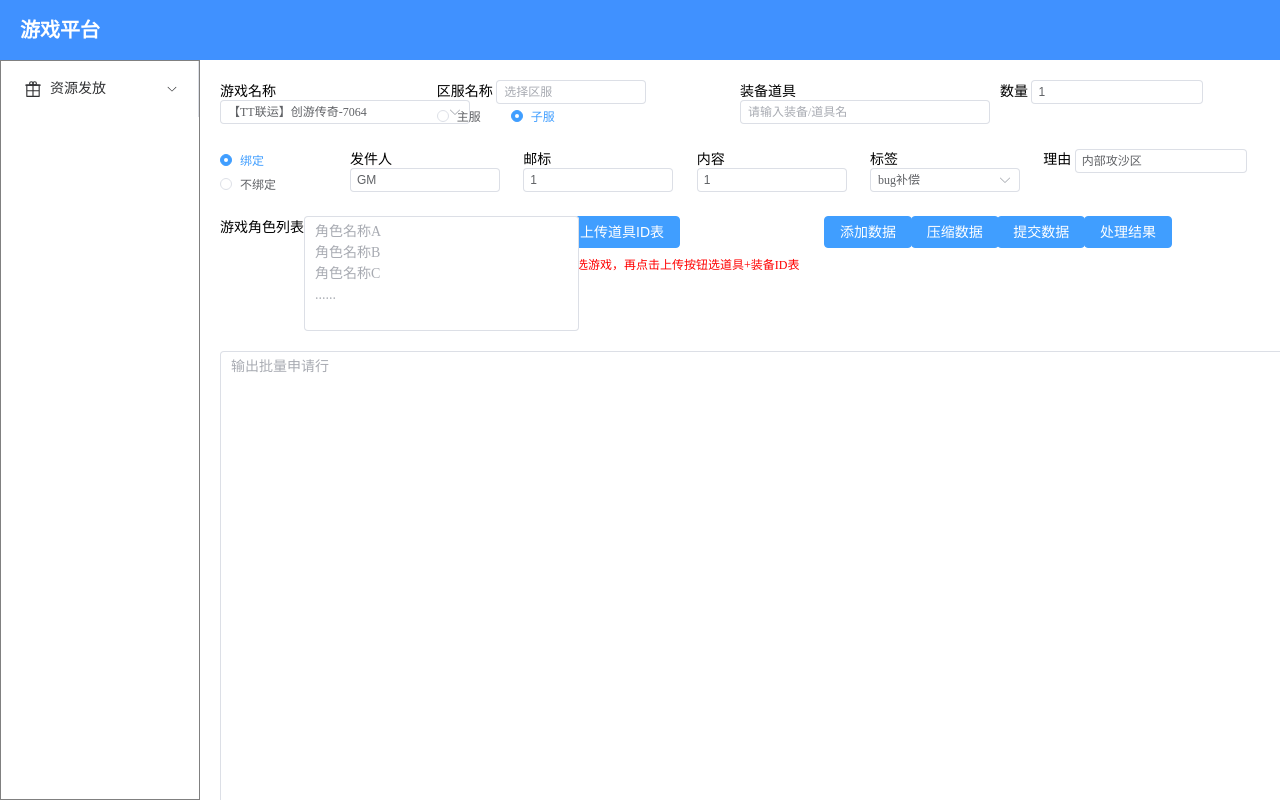
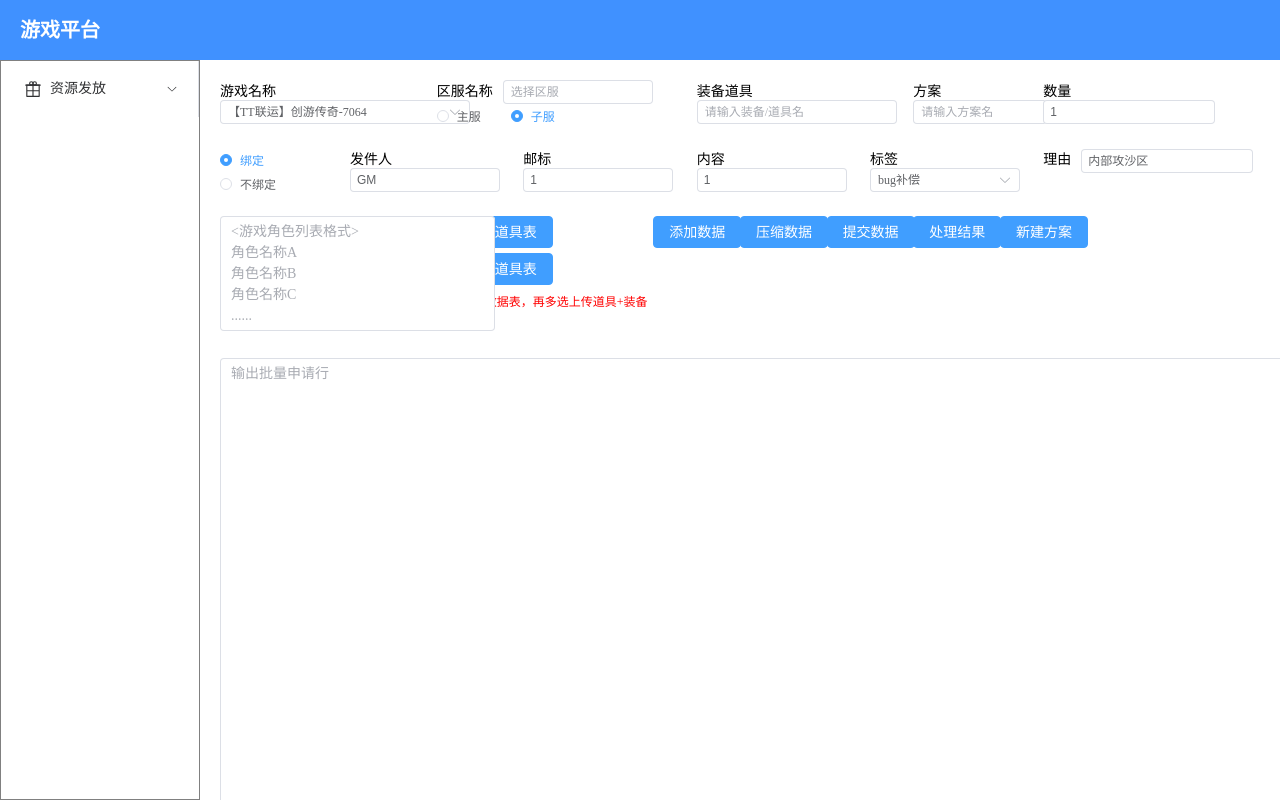
Before and after one commit to 520-fangchutao/game-platform-ui, a Vue app: page /#/resource/996 in a window 1280 px wide. Built offline with nearby package versions, Linux system fonts and the light colour scheme.

Commit message:
新建方案

```diff
--- a/src/views/resource/996.vue
+++ b/src/views/resource/996.vue
@@ -35,7 +35,9 @@ export default {
             uploadList: [],
             inputRoles: '',
             outputText: '',
-            batchProcCode: ''
+            batchProcCode: '',
+            dialogVisible: false,
+            designName: ''
         }
     },
     methods: {
@@ -93,9 +95,9 @@ export default {
                     "&queryRange=" + this.gameZone.serverRadio
                 ).then((res) => {
                     let respData = res.data
-                    if(respData.code === 'S'){
+                    if (respData.code === 'S') {
                         this.gameZone.ops = respData.data
-                    }else{
+                    } else {
                         ElMessage.error(respData.msg)
                     }
                     this.gameZone.loading = false
@@ -117,29 +119,48 @@ export default {
                 this.$http.get("/Jiu96/selectPageByItemOrEq?keyword=" + query
                     + "&gameName=" + kv[0]
                 ).then((res) => {
-                    //this.itemOrEq.ops = res.data
-                    this.itemOrEq.ops = res.data.map((op) => {
-                        return { value: `${op.name}-${op.id}`, label: `${op.name}-${op.id}` }
-                    })
+                    let respData = res.data
+                    if (respData.code === 'S') {
+                        this.itemOrEq.ops = respData.data.map((op) => {
+                            return { value: `${op.name}-${op.id}`, label: `${op.name}-${op.id}` }
+                        })
+                    } else {
+                        ElMessage.error(respData.msg)
+                    }
                     this.itemOrEq.loading = false
                 }).catch((error) => {
-                    console.log('错误输出：', error)
+                    console.log('意料之外的错误：', error)
                 })
             } else {
                 this.itemOrEq.ops = []
             }
         },
+        clearAllItems() {
+            let gameName = this.gameName.op.split('-')[0];
+            this.$http.get(
+                `/Jiu96/clearAll?gameName=${gameName}`
+            ).then((res) => {
+                let respData = res.data
+                if (respData.code === 'S') {
+                    ElMessage.success(respData.msg)
+                } else {
+                    ElMessage.error(respData.msg)
+                }
+            }).catch((error) => {
+                console.log(error)
+                ElMessage.error('意料之外的错误：' + error)
+            })
+        },
         clickUpload() {
             //上传提交参数
             this.uploadParam.gameName = this.gameName.op.split('-')[0]
-            this.uploadUrl = axios.defaults.baseURL + '/Jiu96/uploadOrUpdateItem'
+            this.uploadUrl = axios.defaults.baseURL + '/Jiu96/uploadItems'
         },
-        uploadSuccess(resp) {
-            //let respObj = JSON.parse(resp)
-            if (resp.code === 'S') {
-                ElMessage.success(resp.msg)
+        uploadSuccess(respData) {
+            if (respData.code === 'S') {
+                ElMessage.success(respData.msg)
             } else {
-                ElMessage.error(resp.msg)
+                ElMessage.error(respData.msg)
             }
         },
         addData() {
@@ -204,7 +225,7 @@ export default {
             return splitStrs
         },
         optimizeData() {
-            if(this.outputText.trim().length === 0){
+            if (this.outputText.trim().length === 0) {
                 ElMessage.info('没有可压缩的数据行！')
                 return
             }
@@ -269,7 +290,7 @@ export default {
             this.outputText = rowStrs.join('\n') + '\n'
         },
         submitBatchData() {
-            if(this.outputText.trim().length === 0){
+            if (this.outputText.trim().length === 0) {
                 ElMessage.info('没有可供提交的数据行！')
                 return
             }
@@ -328,14 +349,14 @@ export default {
     <div class="mailReqBox">
         <el-row>
             <el-col :span="5">
-                <span class="font-label">游戏名称 </span>
+                <span class="font-label">游戏名称</span>
                 <el-select v-model="gameName.op" placeholder="选择游戏" size="small" style="width: 250px" clearable>
                     <el-option v-for="op in gameName.ops" :key="op.id" :label="`${op.name}-${op.id}`"
                         :value="`${op.name}-${op.id}`" />
                 </el-select>
             </el-col>
-            <el-col :span="7">
-                <span class="font-label">区服名称 </span>
+            <el-col :span="6">
+                <span class="font-label">区服名称</span>
                 <el-select class="gameZoneSelectBox" v-model="gameZone.op" placeholder="选择区服" size="small"
                     :remote-method="searchGameZone" style="width: 150px" filterable remote clearable>
                     <el-option v-for="op in gameZone.ops" :key="op.id" :label="`${op.name}-${op.id}`"
@@ -346,16 +367,9 @@ export default {
                     <el-radio value="2" size="small">子服</el-radio>
                 </el-radio-group>
             </el-col>
-            <el-col :span="6">
-                <span class="font-label">装备道具 </span>
-                <!--<el-select v-model="itemOrEq.op" placeholder="请输入装备/道具名" size="small"
-                    :remote-method="searchItemOrEquire" :loading="itemOrEq.loading" style="width: 250px;" filterable
-                    multiple remote clearable collapse-tags>
-                    <el-option v-for="op in itemOrEq.ops" :key="op.id" :label="`${op.name}-${op.id}`"
-                        :value="`${op.name}-${op.id}`">
-                    </el-option>
-                </el-select>-->
-                <el-select-v2 v-model="itemOrEq.op" size="small" style="width: 250px;" multiple filterable remote
+            <el-col :span="5">
+                <span class="font-label">装备道具</span>
+                <el-select-v2 v-model="itemOrEq.op" size="small" style="width: 200px;" multiple filterable remote
                     collapse-tags :remote-method="searchItemOrEquire" clearable :options="itemOrEq.ops"
                     :loading="itemOrEq.loading" placeholder="请输入装备/道具名">
                     <template #default="{ item }">
@@ -366,8 +380,21 @@ export default {
                     </template>
                 </el-select-v2>
             </el-col>
-            <el-col :span="6">
-                <span class="font-label">数量 </span>
+            <el-col :span="3">
+                <span class="font-label">方案</span>
+                <el-select-v2 v-model="itemOrEq.op" size="small" style="width: 150px;" multiple filterable remote
+                    collapse-tags :remote-method="searchItemOrEquire" clearable :options="itemOrEq.ops"
+                    :loading="itemOrEq.loading" placeholder="请输入方案名">
+                    <template #default="{ item }">
+                        <span style="margin-right: 8px">{{ item.label }}</span>
+                        <!-- <span style="color: var(--el-text-color-secondary); font-size: 13px">
+                            {{ item.value }}
+                        </span> -->
+                    </template>
+                </el-select-v2>
+            </el-col>
+            <el-col :span="4">
+                <span class="font-label">数量</span>
                 <el-input v-model="quantity" type="number" style="width: 172px" size="small" />
             </el-col>
         </el-row>
@@ -379,42 +406,43 @@ export default {
                 </el-radio-group>
             </el-col>
             <el-col :span="4">
-                <span class="font-label">发件人 </span>
+                <span class="font-label">发件人</span>
                 <el-input v-model="sender" style="width: 150px" size="small" />
             </el-col>
             <el-col :span="4">
-                <span class="font-label">邮标 </span>
+                <span class="font-label">邮标</span>
                 <el-input v-model="mailTitle" style="width: 150px" size="small" />
             </el-col>
             <el-col :span="4">
-                <span class="font-label">内容 </span>
+                <span class="font-label">内容</span>
                 <el-input v-model="mailContent" style="width: 150px" size="small" />
             </el-col>
             <el-col :span="4">
-                <span class="font-label">标签 </span>
+                <span class="font-label">标签</span>
                 <el-select v-model="sendLable" size="small" style="width: 150px">
                     <el-option v-for="sendLableOp in sendLableOps" :key="sendLableOp.id" :label="sendLableOp.value"
                         :value="sendLableOp.id" />
                 </el-select>
             </el-col>
             <el-col :span="5">
-                <span class="font-label">理由 </span>
+                <span class="font-label">理由</span>
                 <el-input v-model="reason" style="width: 172px" size="small" />
             </el-col>
         </el-row>
         <el-row>
-            <span class="font-label">游戏角色列表 </span>
-            <el-col :span="6">
+            <el-col :span="5">
+                <!-- <span class="font-label">游戏角色列表</span> -->
                 <el-input v-model="inputRoles" style="width: 275px" :rows="5" type="textarea" resize="none"
-                    placeholder="角色名称A&#10;角色名称B&#10;角色名称C&#10;......" />
+                    placeholder="<游戏角色列表格式>&#10;角色名称A&#10;角色名称B&#10;角色名称C&#10;......" />
             </el-col>
-            <el-col :span="6">
+            <el-col :span="5">
+                <el-button class="clearAllItemsBtn" type="primary" @click="clearAllItems">清空旧道具表</el-button>
                 <el-upload name="uploadFile" accept=".xlsx,.xls" multiple limit="2" :file-list="uploadList"
                     :action="uploadUrl" :data="uploadParam" :on-success="uploadSuccess">
-                    <el-button type="primary" @click="clickUpload()">上传道具ID表</el-button>
+                    <el-button type="primary" @click="clickUpload">上传新道具表</el-button>
                     <template #tip>
                         <div class="el-upload__tip">
-                            <span style="color: red;">先选游戏，再点击上传按钮选道具+装备ID表</span>
+                            <span style="color: red;">先清理旧数据表，再多选上传道具+装备ID表</span>
                         </div>
                     </template>
                 </el-upload>
@@ -431,6 +459,37 @@ export default {
             <el-col :span="2">
                 <el-button type="primary" @click="queryBatchResult">处理结果</el-button>
             </el-col>
+            <el-col :span="2">
+                <el-button type="primary" @click="dialogVisible = true">新建方案</el-button>
+                <el-dialog v-model="dialogVisible" width="70%" title="新建方案">
+                    <div class="createDesignBox">
+                        <el-row>
+                            <el-col :span="4">
+                                <span class="font-label">方案名称</span>
+                                <el-input v-model="designName" style="width: 150px" size="small" />
+                            </el-col>
+                            <el-col :span="5">
+                                <span class="font-label">装备道具</span>
+                                <el-select-v2 v-model="itemOrEq.op" size="small" style="width: 200px;" multiple
+                                    filterable remote collapse-tags :remote-method="searchItemOrEquire" clearable
+                                    :options="itemOrEq.ops" :loading="itemOrEq.loading" placeholder="请输入装备/道具名">
+                                    <template #default="{ item }">
+                                        <span style="margin-right: 8px">{{ item.label }}</span>
+                                    </template>
+                                </el-select-v2>
+                            </el-col>
+                            <el-col :span="4">
+                                <span class="font-label">数量</span>
+                                <el-input v-model="quantity" type="number" style="width: 172px" size="small" />
+                            </el-col>
+                        </el-row>
+                    </div>
+                    <div slot="footer" class="dialog-footer">
+                        <el-button @click="dialogVisible = false">取 消</el-button>
+                        <el-button type="primary" @click="dialogVisible = false">确 定</el-button>
+                    </div>
+                </el-dialog>
+            </el-col>
         </el-row>
         <el-row>
             <el-col :span="24">
@@ -446,18 +505,15 @@ export default {
     color: black;
     font-family: 宋体;
     font-size: 14px;
+    margin-right: 10px;
 }
 
 .gameZoneSelectBox {
     margin-right: 5px;
 }
 
-.el-select__tags-text {
-    display: inline-block;
-    width: 20px;
-    overflow: hidden;
-    text-overflow: ellipsis;
-    white-space: nowrap;
+.clearAllItemsBtn {
+    margin-bottom: 5px;
 }
 
 .el-row {
```
